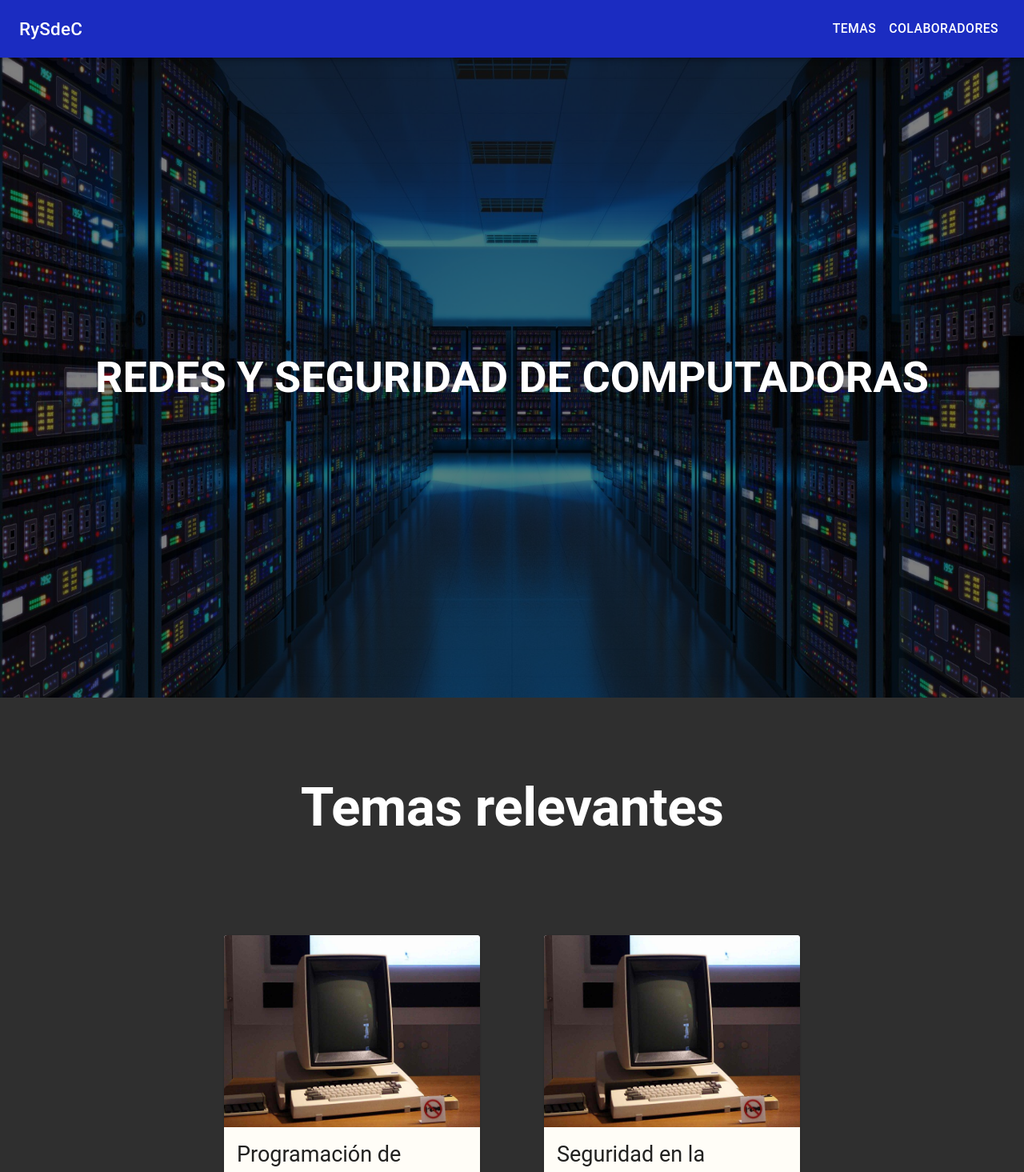
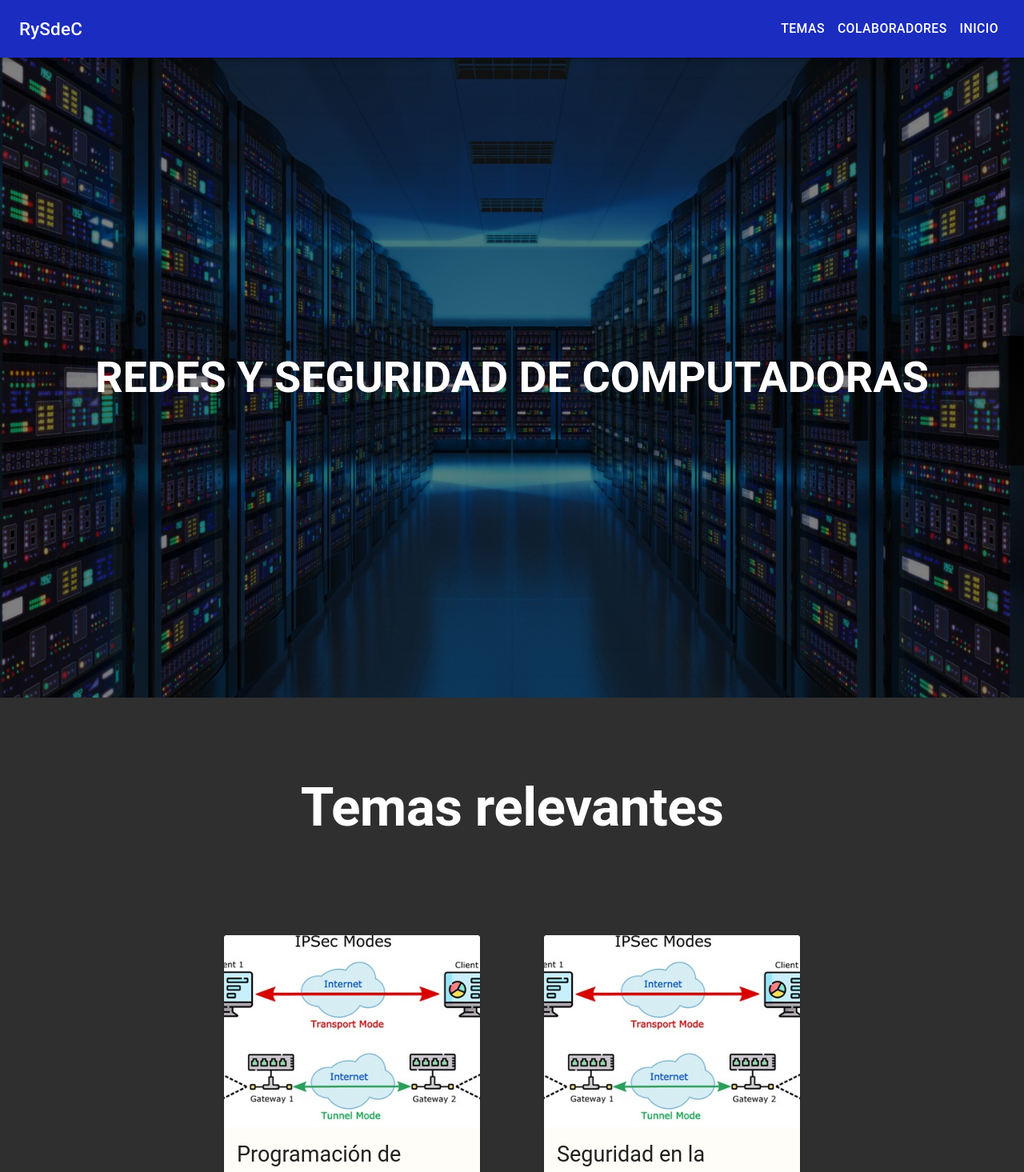
Before and after one commit to MaddozS/proyecto-final-redes, a Next.js app: page / in a window 1280 px wide. Shown: the top 1465 px of the page at 80% size. Built offline with nearby package versions, Linux system fonts and the light colour scheme.

Commit message:
added images

```diff
--- a/components/Navbar/Navbar.tsx
+++ b/components/Navbar/Navbar.tsx
@@ -27,7 +27,13 @@ const Navbar = () => {
       action: ()=>{
         router.push('/colaboradores')
       }
-    }
+    },
+    {
+      label: 'Inicio',
+      action: ()=>{
+        router.push('/')
+      }
+    },
   ];
 
   const [anchorElNav, setAnchorElNav] = React.useState<null | HTMLElement>(null);
--- a/components/SubjectCard/SubjectCard.tsx
+++ b/components/SubjectCard/SubjectCard.tsx
@@ -6,14 +6,14 @@ import Typography from '@mui/material/Typography';
 import { CardActionArea, createTheme } from '@mui/material';
 
 
-export default function ActionAreaCard({title, description, href}) {
+export default function ActionAreaCard({title, description, href, img}) {
   return (
     <Card>
       <CardActionArea href={href || '#'} >
         <CardMedia
           component="img"
           height="240"
-          image="/images/pc.jfif"
+          image={img || "/images/pc.jfif"}
           alt="green iguana"
         />
         <CardContent sx={{backgroundColor: '#FFFDF7'}}>
--- a/pages/index.tsx
+++ b/pages/index.tsx
@@ -3,7 +3,6 @@ import Box from '@mui/material/Box';
 import Layout from '../components/Layout';
 import MainBody from '../components/MainBody';
 import MainHero from '../components/MainHero'
-import Navbar from '../components/Navbar';
 import SubjectCard from '../components/SubjectCard';
 
 const index = () => {
@@ -11,21 +10,25 @@ const index = () => {
     {
       title: 'Programación de aplicaciones con sockets',
       href: '/tema/introduccion-a-las-redes-de-las-computadoras',
+      img: '/images/redes.jpeg',
       description: 'Lorem impsum dolor sit amet, consectetur adipiscing elit, sed do eiusmod tempor incididunt ut labore et dolore magna aliqua. Ut enim ad minim veniam, quis nostrud exercitation ullamco laboris nisi ut aliquip ex ea commodo consequat. Duis aute irure dolor in reprehenderit in voluptate velit esse cillum dolore eu fugiat nulla pariatur. Excepteur sint occaecat cupidatat non proident, sunt in culpa qui officia deserunt mollit anim id est laborum.',
     },
     {
       title: ' Seguridad en la comunicación de datos en una red: IPSec (IP Secure) y VPN (Virtual Private Network)',
       href: '/tema/seguridad-en-la-comunicacion-de-datos-en-una-red',
+      img: '/images/redes.jpeg',
       description: 'Lorem impsum dolor sit amet, consectetur adipiscing elit, sed do eiusmod tempor incididunt ut labore et dolore magna aliqua. Ut enim ad minim veniam, quis nostrud exercitation ullamco laboris nisi ut aliquip ex ea commodo consequat. Duis aute irure dolor in reprehenderit in voluptate velit esse cillum dolore eu fugiat nulla pariatur. Excepteur sint occaecat cupidatat non proident, sunt in culpa qui officia deserunt mollit anim id est laborum.',
     },
     {
       title: 'Seguridad en la Web: HTTPS (HTTP Secure), SSL (Secure Socket Layer)',
       href: '/tema/seguridad-en-la-web',
+      img: '/images/redes.jpeg',
       description: 'Lorem impsum dolor sit amet, consectetur adipiscing elit, sed do eiusmod tempor incididunt ut labore et dolore magna aliqua. Ut enim ad minim veniam, quis nostrud exercitation ullamco laboris nisi ut aliquip ex ea commodo consequat. Duis aute irure dolor in reprehenderit in voluptate velit esse cillum dolore eu fugiat nulla pariatur. Excepteur sint occaecat cupidatat non proident, sunt in culpa qui officia deserunt mollit anim id est laborum.',
     },
     {
       title: 'Internet de las Cosas (Internet of Things, IoT)',
       href: '/tema/internet-de-las-cosas',
+      img: '/images/redes.jpeg',
       description: 'Lorem impsum dolor sit amet, consectetur adipiscing elit, sed do eiusmod tempor incididunt ut labore et dolore magna aliqua. Ut enim ad minim veniam, quis nostrud exercitation ullamco laboris nisi ut aliquip ex ea commodo consequat. Duis aute irure dolor in reprehenderit in voluptate velit esse cillum dolore eu fugiat nulla pariatur. Excepteur sint occaecat cupidatat non proident, sunt in culpa qui officia deserunt mollit anim id est laborum.',
     },
   ];
@@ -46,12 +49,3 @@ const index = () => {
 }
 
 export default index;
-
-// export async function getStaticProps() {
-//   const allPostsData = getSortedPostsData()
-//   return {
-//     props: {
-//       allPostsData
-//     }
-//   }
-// }
```
Also changed, not shown: public/images/redes.jpeg (added).
